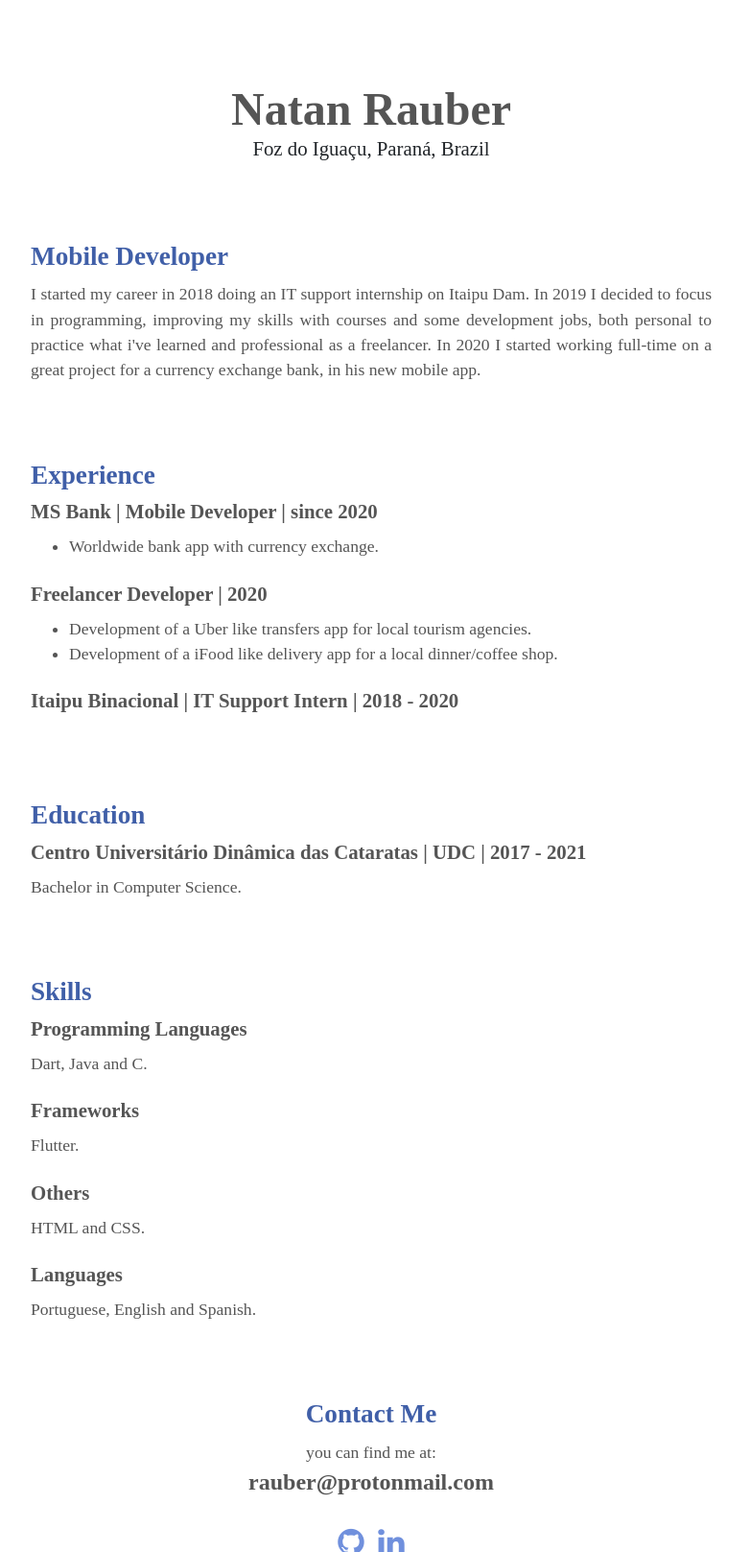
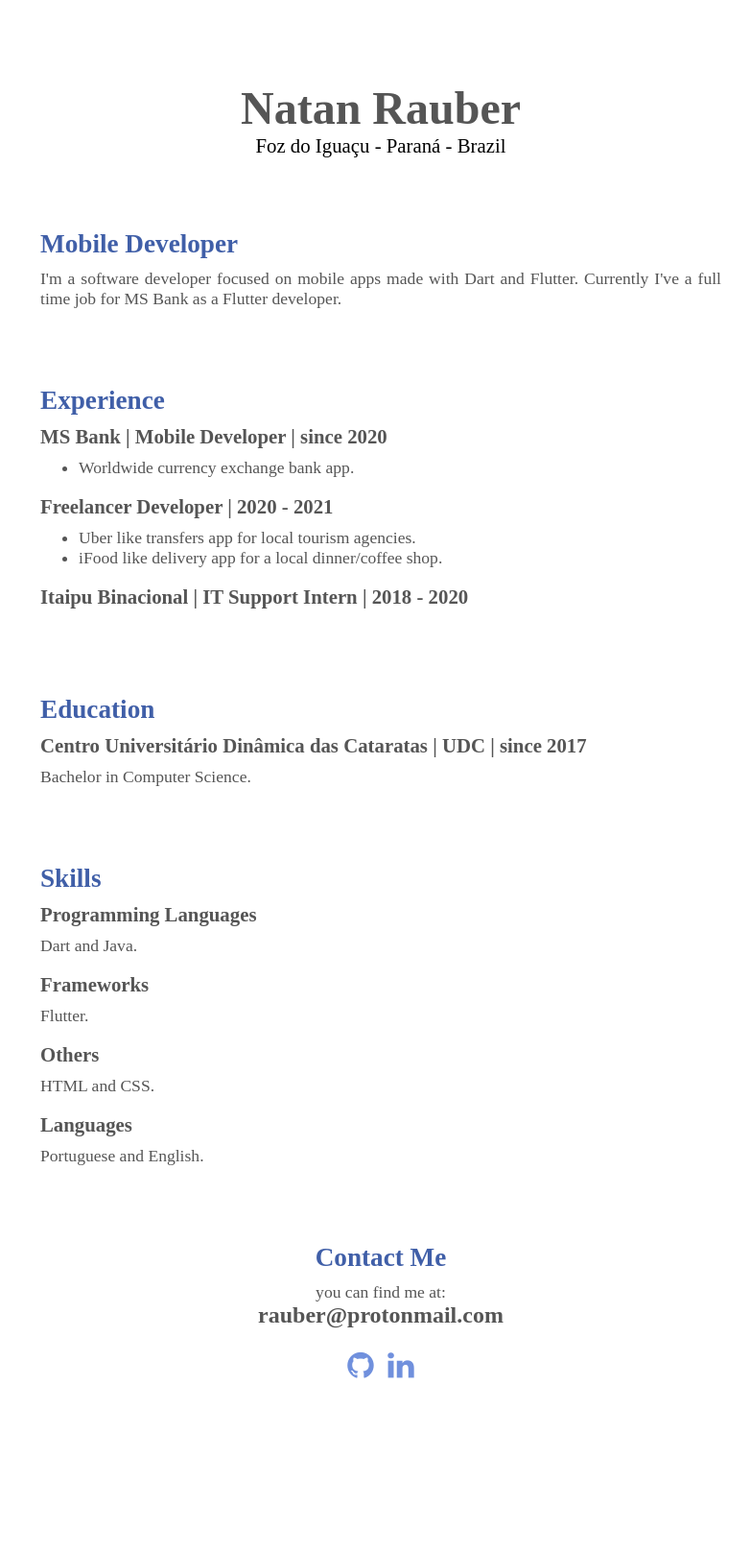
Before and after one commit to natanrauber/Resume, a PHP site: page / in a window 1280 px wide. Shown: the top 1617 px of the page at 96% size, without its empty margins (253-1035 px from the left). After the commit the page ends 1436 px from the top, so only its background shows below. Run offline with PHP 8.4, Linux system fonts and the light colour scheme; some libraries are stand-ins or nearby versions.

Commit message:
main description update

```diff
--- a/index.html
+++ b/index.html
@@ -1,37 +1,26 @@
 <!DOCTYPE html>
 <html id="home">
-
   <head>
-
-  <meta charset="UTF-8">
+    <meta charset="UTF-8" />
+    <link rel="icon" href="images/favicon.png" />
     <title>Natan Rauber</title>
 
-  <script src='https://code.jquery.com/jquery-3.4.1.min.js'></script>
-  <link rel="stylesheet" href="https://stackpath.bootstrapcdn.com/bootstrap/4.3.1/css/bootstrap.min.css"
-    integrity="sha384-ggOyR0iXCbMQv3Xipma34MD+dH/1fQ784/j6cY/iJTQUOhcWr7x9JvoRxT2MZw1T" crossorigin="anonymous">
-  <script src="https://stackpath.bootstrapcdn.com/bootstrap/4.3.1/js/bootstrap.min.js"
-    integrity="sha384-JjSmVgyd0p3pXB1rRibZUAYoIIy6OrQ6VrjIEaFf/nJGzIxFDsf4x0xIM+B07jRM"
-    crossorigin="anonymous"></script>
-  <link rel="stylesheet" href="./style.css">
-  <link rel="stylesheet" href="https://cdnjs.cloudflare.com/ajax/libs/jquery/3.4.1/core.js">
+    <link rel="stylesheet" href="./style.css" />
 
-  <!-- Add icon library -->
-  <link rel="stylesheet" href="https://cdnjs.cloudflare.com/ajax/libs/font-awesome/4.7.0/css/font-awesome.min.css">
-
+    <!-- icon library -->
+    <link
+      rel="stylesheet"
+      href="https://cdnjs.cloudflare.com/ajax/libs/font-awesome/4.7.0/css/font-awesome.min.css"
+    />
   </head>
 
   <body class="quickFade">
-
     <div class="body quickFade">
-
       <div class="mainDetails">
         <section>
-        <!-- <div id="headshot">
-          <img src="headshot.png" class="quickFade delayOne" />
-        </div> -->
           <div id="name">
-          <h1 class="quickFade delayOne">Natan Rauber</h1>
-          <h2 class="quickFade delayThree">Foz do Iguaçu, Paraná, Brazil</h2>
+            <h1>Natan Rauber</h1>
+            <h2>Foz do Iguaçu - Paraná - Brazil</h2>
           </div>
         </section>
       </div>
@@ -43,11 +32,10 @@
           </div>
           <div class="sectionContent">
             <article>
-            <p>I started my career in 2018 doing an IT support internship on Itaipu Dam.
-              In 2019 I decided to focus in programming, improving my skills with courses
-              and some development jobs, both personal to practice what i've learned and
-              professional as a freelancer. In 2020 I started working full-time on a great
-              project for a currency exchange bank, in his new mobile app.
+              <p>
+                I'm a software developer focused on mobile apps made with Dart
+                and Flutter. Currently I've a full time job for MS Bank as a
+                Flutter developer.
               </p>
             </article>
           </div>
@@ -61,18 +49,18 @@
             <article>
               <h1>MS Bank | Mobile Developer | since 2020</h1>
               <ul>
-              <li>Worldwide bank app with currency exchange.</li>
+                <li>Worldwide currency exchange bank app.</li>
               </ul>
             </article>
-          <br>
+            <br />
             <article>
-            <h1>Freelancer Developer | 2020</h1>
+              <h1>Freelancer Developer | 2020 - 2021</h1>
               <ul>
-              <li>Development of a Uber like transfers app for local tourism agencies.</li>
-              <li>Development of a iFood like delivery app for a local dinner/coffee shop.</li>
+                <li>Uber like transfers app for local tourism agencies.</li>
+                <li>iFood like delivery app for a local dinner/coffee shop.</li>
               </ul>
             </article>
-          <br>
+            <br />
             <article>
               <h1>Itaipu Binacional | IT Support Intern | 2018 - 2020</h1>
             </article>
@@ -85,7 +73,9 @@
           </div>
           <div class="sectionContent">
             <article>
-            <h1>Centro Universitário Dinâmica das Cataratas | UDC | 2017 - 2021</h1>
+              <h1>
+                Centro Universitário Dinâmica das Cataratas | UDC | since 2017
+              </h1>
               <p>Bachelor in Computer Science.</p>
             </article>
           </div>
@@ -98,47 +88,53 @@
           <div class="sectionContent">
             <article>
               <h1>Programming Languages</h1>
-            <p>Dart, Java and C.</p>
+              <p>Dart and Java.</p>
             </article>
-          <br>
+            <br />
             <article>
               <h1>Frameworks</h1>
               <p>Flutter.</p>
             </article>
-          <br>
+            <br />
             <article>
               <h1>Others</h1>
               <p>HTML and CSS.</p>
             </article>
-          <br>
+            <br />
             <article>
               <h1>Languages</h1>
-            <p>Portuguese, English and Spanish.</p>
+              <p>Portuguese and English.</p>
             </article>
           </div>
         </section>
 
-      <section id="contact" style="margin-bottom: 150px;">
-        <div class="sectionTitle" style="text-align: center;">
-          <h1 style="display: inline;">Contact Me</h1>
+        <section id="contact" style="margin-bottom: 150px">
+          <div class="sectionTitle" style="text-align: center">
+            <h1 style="display: inline">Contact Me</h1>
           </div>
-        <div class="sectionContent" style="text-align: center;">
+          <div class="sectionContent" style="text-align: center">
             <article>
               <p>you can find me at:</p>
-            <p style="font-size: x-large; font-weight: bold;">rauber@protonmail.com</p>
-            <br>
-            <a href="https://github.com/natanrauber" target="_blank" class="fa fa-github fa-2x"></a>
-            <a href="https://linkedin.com/in/natan-rauber" target="_blank" class="fa fa-linkedin fa-2x"></a>
+              <p style="font-size: x-large; font-weight: bold">
+                rauber@protonmail.com
+              </p>
+              <br />
+              <a
+                href="https://github.com/natanrauber"
+                target="_blank"
+                class="fa fa-github fa-2x"
+              ></a>
+              <a
+                href="https://linkedin.com/in/natan-rauber"
+                target="_blank"
+                class="fa fa-linkedin fa-2x"
+              ></a>
             </article>
           </div>
         </section>
       </div>
-
     </div>
 
     <script src="./script.js"></script>
-
   </body>
-
-
 </html>
```
Also changed, not shown: style.css (+30 -11 lines), images/favicon.png (added), images/headshot.png (renamed from headshot.png). Lines whose indentation alone changed are shown as unchanged.
